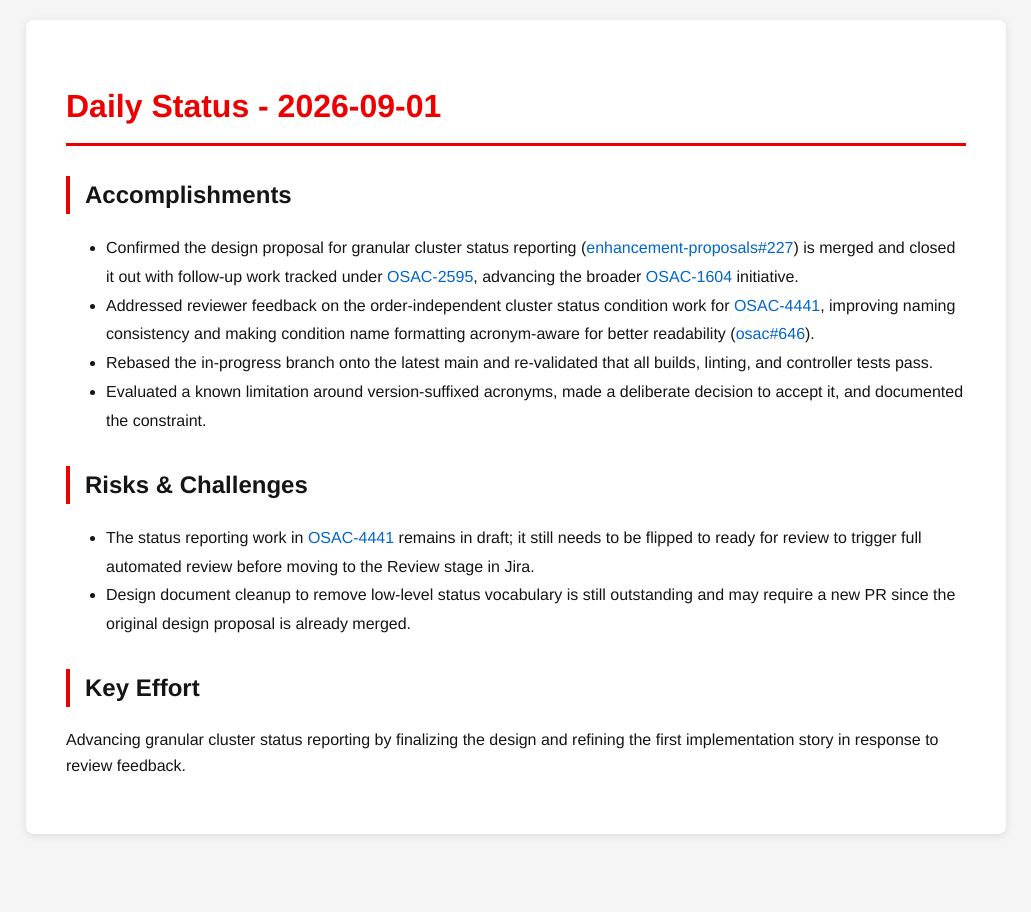
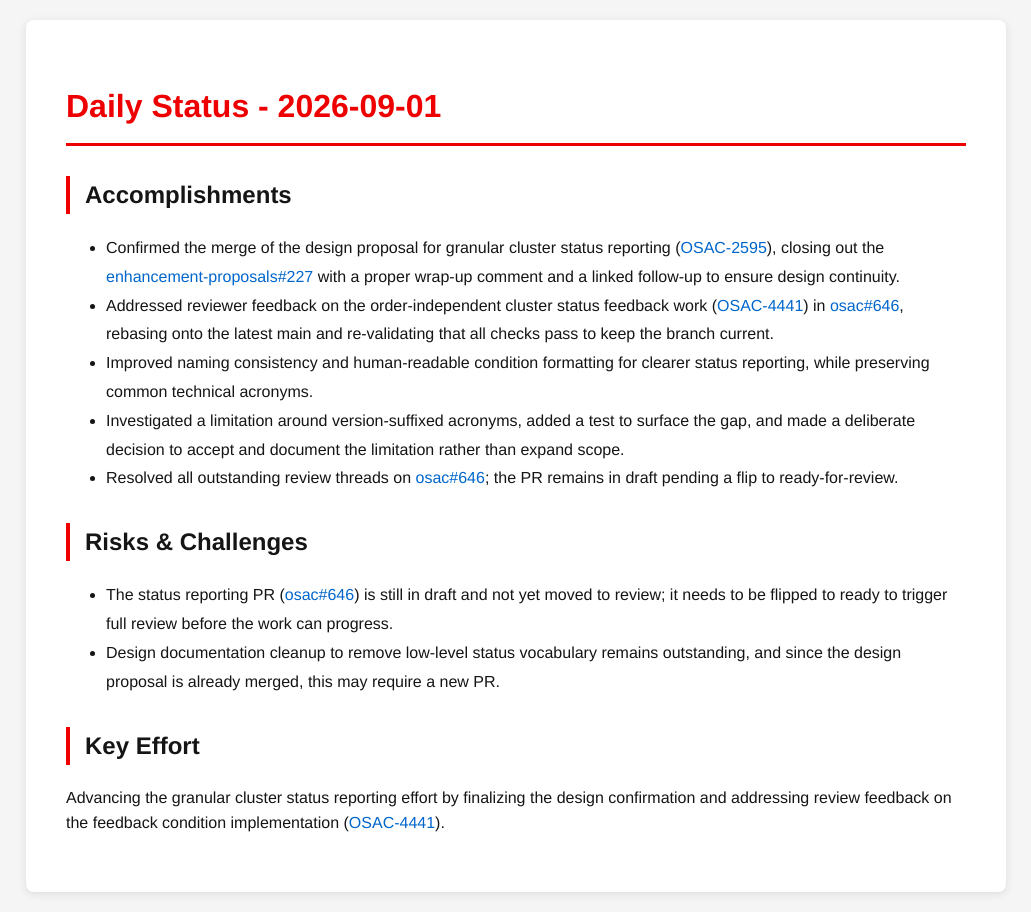
Before and after one commit to tzvatot/daily-status, a Jekyll site: the page built from 2026-09-01.md, in a window 1280 px wide. Shown: the whole page, without its empty margins (124-1155 px from the left). Built offline with Jekyll 4.4.1, drawn with Linux system fonts in a browser that asks for light colours.

Commit message:
Daily status update - 2026-09-01

```diff
--- a/2026-09-01.md
+++ b/2026-09-01.md
@@ -7,14 +7,15 @@ date: 2026-09-01
 # Daily Status - 2026-09-01
 
 ## Accomplishments
-- Confirmed the design proposal for granular cluster status reporting ([enhancement-proposals#227](https://github.com/osac-project/enhancement-proposals/pull/227)) is merged and closed it out with follow-up work tracked under [OSAC-2595](https://redhat.atlassian.net/browse/OSAC-2595), advancing the broader [OSAC-1604](https://redhat.atlassian.net/browse/OSAC-1604) initiative.
-- Addressed reviewer feedback on the order-independent cluster status condition work for [OSAC-4441](https://redhat.atlassian.net/browse/OSAC-4441), improving naming consistency and making condition name formatting acronym-aware for better readability ([osac#646](https://github.com/osac-project/osac/pull/646)).
-- Rebased the in-progress branch onto the latest main and re-validated that all builds, linting, and controller tests pass.
-- Evaluated a known limitation around version-suffixed acronyms, made a deliberate decision to accept it, and documented the constraint.
+- Confirmed the merge of the design proposal for granular cluster status reporting ([OSAC-2595](https://redhat.atlassian.net/browse/OSAC-2595)), closing out the [enhancement-proposals#227](https://github.com/osac-project/enhancement-proposals/pull/227) with a proper wrap-up comment and a linked follow-up to ensure design continuity.
+- Addressed reviewer feedback on the order-independent cluster status feedback work ([OSAC-4441](https://redhat.atlassian.net/browse/OSAC-4441)) in [osac#646](https://github.com/osac-project/osac/pull/646), rebasing onto the latest main and re-validating that all checks pass to keep the branch current.
+- Improved naming consistency and human-readable condition formatting for clearer status reporting, while preserving common technical acronyms.
+- Investigated a limitation around version-suffixed acronyms, added a test to surface the gap, and made a deliberate decision to accept and document the limitation rather than expand scope.
+- Resolved all outstanding review threads on [osac#646](https://github.com/osac-project/osac/pull/646); the PR remains in draft pending a flip to ready-for-review.
 
 ## Risks & Challenges
-- The status reporting work in [OSAC-4441](https://redhat.atlassian.net/browse/OSAC-4441) remains in draft; it still needs to be flipped to ready for review to trigger full automated review before moving to the Review stage in Jira.
-- Design document cleanup to remove low-level status vocabulary is still outstanding and may require a new PR since the original design proposal is already merged.
+- The status reporting PR ([osac#646](https://github.com/osac-project/osac/pull/646)) is still in draft and not yet moved to review; it needs to be flipped to ready to trigger full review before the work can progress.
+- Design documentation cleanup to remove low-level status vocabulary remains outstanding, and since the design proposal is already merged, this may require a new PR.
 
 ## Key Effort
-Advancing granular cluster status reporting by finalizing the design and refining the first implementation story in response to review feedback.
+Advancing the granular cluster status reporting effort by finalizing the design confirmation and addressing review feedback on the feedback condition implementation ([OSAC-4441](https://redhat.atlassian.net/browse/OSAC-4441)).
```
